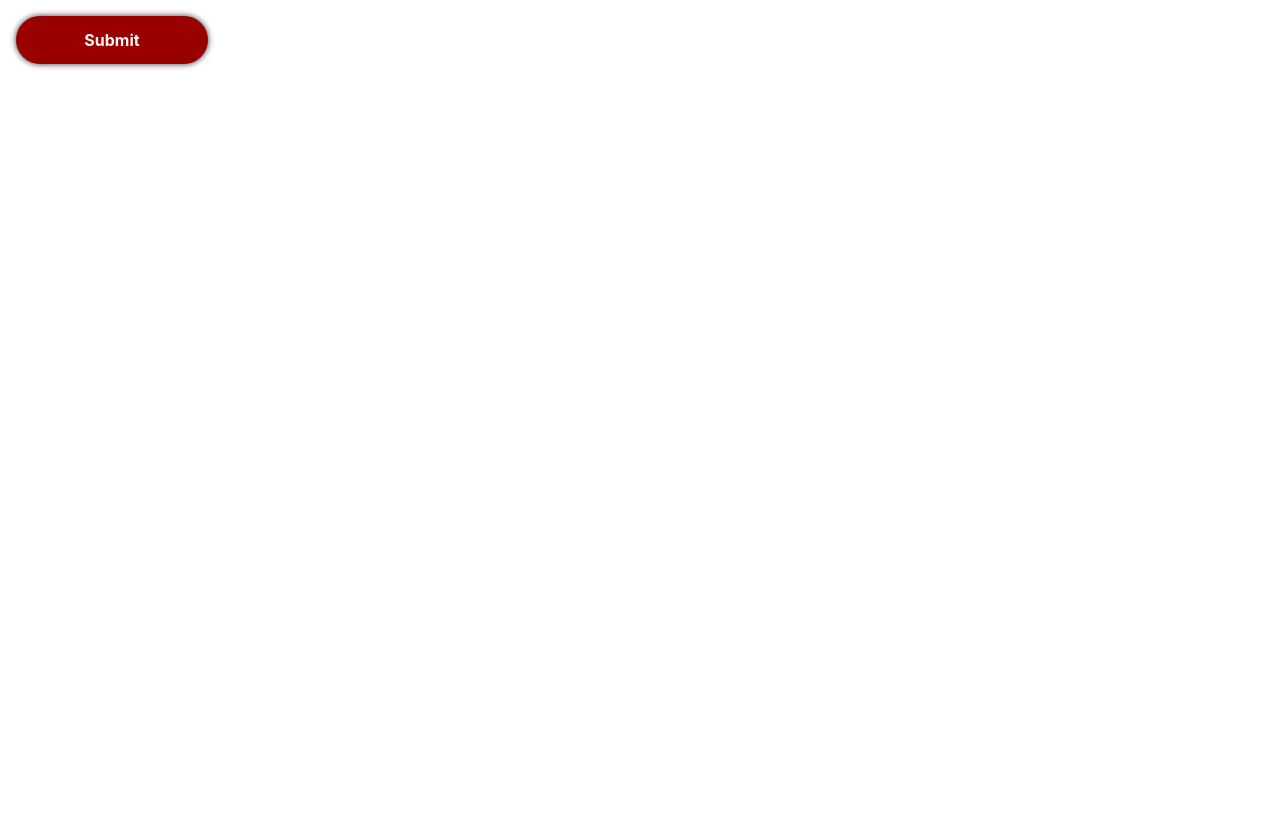
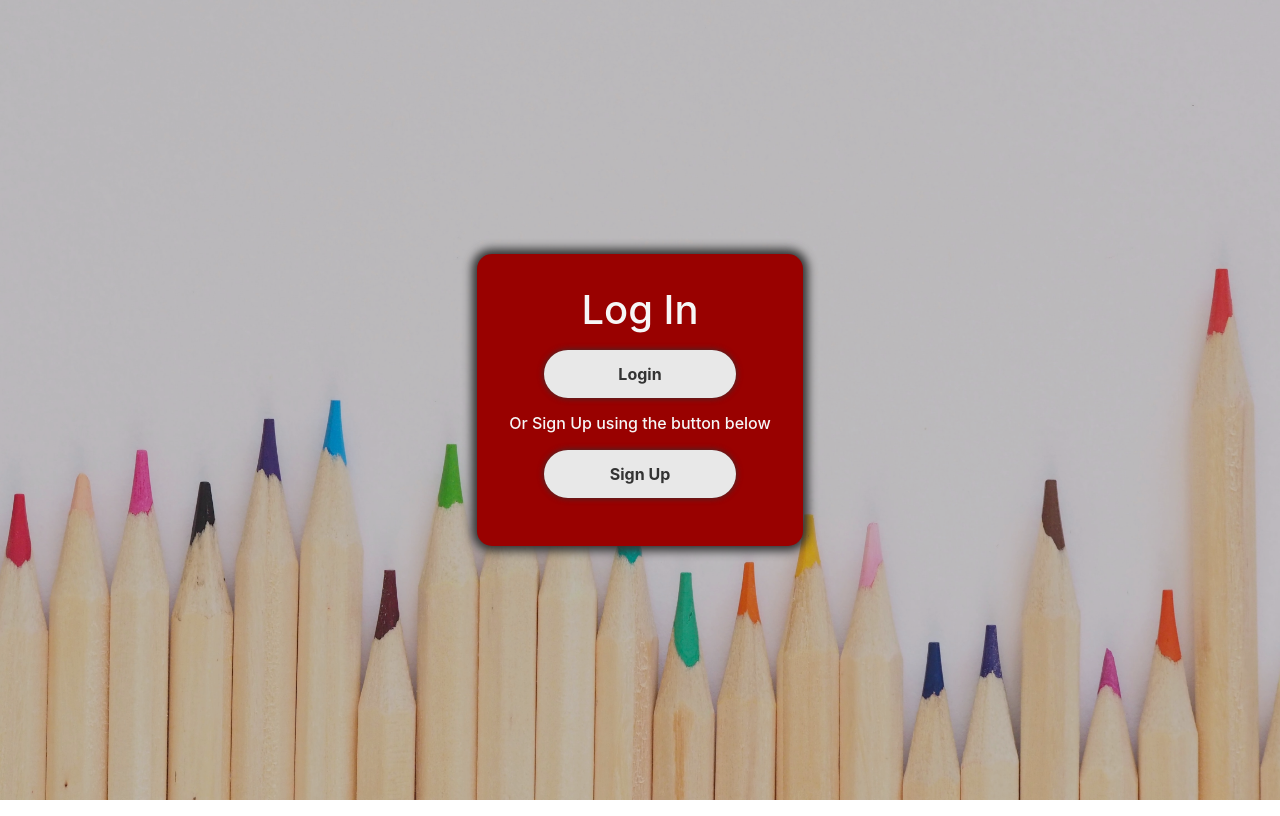
Before and after one commit to priyanshujain7/Activity-Management-Dashboard, a React (Create React App) app: page / in a window 1280 px wide. Built offline with nearby package versions, Linux system fonts and the light colour scheme.

Commit message:
login and signup

```diff
--- a/src/App.js
+++ b/src/App.js
@@ -5,8 +5,8 @@ import "./App.scss";
 function App() {
   return (
     <div className="App">
-      {/* <Login></Login> */}
-      <Button background="dark"></Button>
+      <Login></Login>
+      {/* <Button background="dark"></Button> */}
     </div>
   );
 }
--- a/src/pages/Login/index.jsx
+++ b/src/pages/Login/index.jsx
@@ -1,13 +1,40 @@
-import React from 'react';
+import React, { useState } from 'react';
+import Button from '../../components/Button';
 import "./style.scss";
 const Login = () => {
+    const [login, setLogin] = useState(true);
+    const signUpChange = () => {
+        setLogin(!login);
+        if (login) {
+            console.log("Login success");
+
+        } else {
+            console.log("SignUp Success")
+        }
+    }
     return (
         <div className="login-form body-bg">
-            <div className="login-section">
+            {login ? <div className="login-section">
                 <div className="login-card header-bg">
-                    <h1>Active</h1>
+                    <h1>Log In</h1>
+                    <Button background="light" text="Login"></Button>
+                    <h6>Or Sign Up using the button below</h6>
+                    <div onClick={signUpChange}>
+                        <Button background="light" text="Sign Up" />
+                    </div>
                 </div>
             </div>
+                :
+                <div className="login-section">
+                    <div className="login-card header-bg">
+                        <h1>Sign Up</h1>
+                        <Button background="light" text="Sign Up"></Button>
+                        <h6>Or Log In using the button below</h6>
+                        <div onClick={signUpChange}>
+                            <Button background="light" text="Log In" />
+                        </div>
+                    </div>
+                </div>}
         </div>
     );
 }
--- a/src/pages/Login/style.scss
+++ b/src/pages/Login/style.scss
@@ -22,8 +22,8 @@
   }
 
   .login-card {
-    width: 25rem;
-    height: 30rem;
+    // width: 25rem;
+    // height: 30rem;
     padding: 2rem;
     border-radius: 15px;
     box-shadow: 0px 0px 10px 5px $jet;
```
